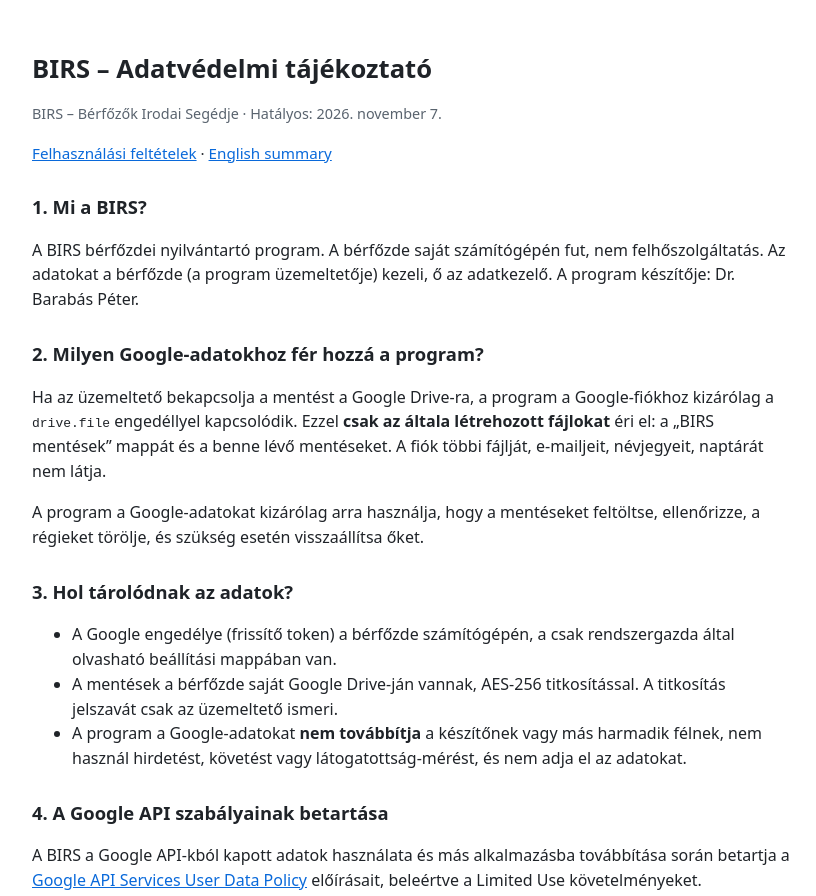
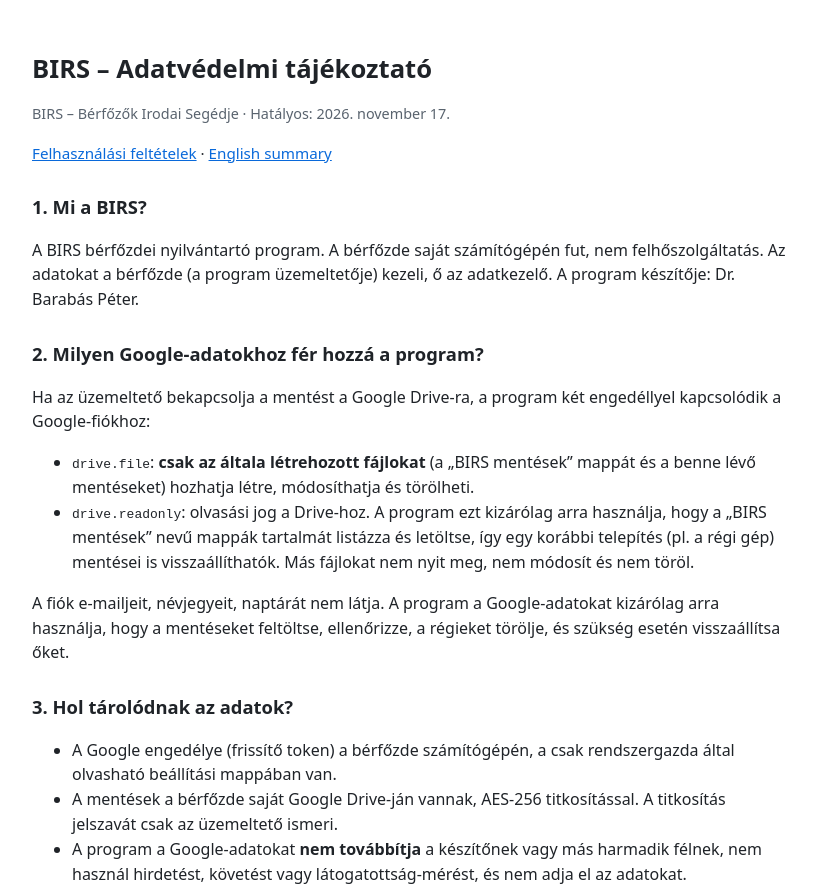
Before and after one commit to p-barabas/BIRS-releases, a plain HTML site: page adatvedelem.html in a window 1280 px wide. Shown: the top 896 px of the page, without its empty margins (228-1044 px from the left). Drawn offline with Linux system fonts and the light colour scheme.

Commit message:
adatvedelem.html: drive.readonly engedély leírása

```diff
--- a/adatvedelem.html
+++ b/adatvedelem.html
@@ -16,7 +16,7 @@
 </head>
 <body>
 <h1>BIRS – Adatvédelmi tájékoztató</h1>
-<p class="meta">BIRS – Bérfőzők Irodai Segédje · Hatályos: 2026. november 7.</p>
+<p class="meta">BIRS – Bérfőzők Irodai Segédje · Hatályos: 2026. november 17.</p>
 <nav><a href="feltetelek.html">Felhasználási feltételek</a> · <a href="#en">English summary</a></nav>
 
 <h2>1. Mi a BIRS?</h2>
@@ -24,11 +24,16 @@
 bérfőzde (a program üzemeltetője) kezeli, ő az adatkezelő. A program készítője: Dr. Barabás Péter.</p>
 
 <h2>2. Milyen Google-adatokhoz fér hozzá a program?</h2>
-<p>Ha az üzemeltető bekapcsolja a mentést a Google Drive-ra, a program a Google-fiókhoz kizárólag a
-<code>drive.file</code> engedéllyel kapcsolódik. Ezzel <strong>csak az általa létrehozott fájlokat</strong> éri el:
-a „BIRS mentések” mappát és a benne lévő mentéseket. A fiók többi fájlját, e-mailjeit, névjegyeit, naptárát nem látja.</p>
-<p>A program a Google-adatokat kizárólag arra használja, hogy a mentéseket feltöltse, ellenőrizze, a régieket
-törölje, és szükség esetén visszaállítsa őket.</p>
+<p>Ha az üzemeltető bekapcsolja a mentést a Google Drive-ra, a program két engedéllyel kapcsolódik a Google-fiókhoz:</p>
+<ul>
+  <li><code>drive.file</code>: <strong>csak az általa létrehozott fájlokat</strong> (a „BIRS mentések” mappát és a
+    benne lévő mentéseket) hozhatja létre, módosíthatja és törölheti.</li>
+  <li><code>drive.readonly</code>: olvasási jog a Drive-hoz. A program ezt kizárólag arra használja, hogy a
+    „BIRS mentések” nevű mappák tartalmát listázza és letöltse, így egy korábbi telepítés (pl. a régi gép) mentései is
+    visszaállíthatók. Más fájlokat nem nyit meg, nem módosít és nem töröl.</li>
+</ul>
+<p>A fiók e-mailjeit, névjegyeit, naptárát nem látja. A program a Google-adatokat kizárólag arra használja, hogy a
+mentéseket feltöltse, ellenőrizze, a régieket törölje, és szükség esetén visszaállítsa őket.</p>
 
 <h2>3. Hol tárolódnak az adatok?</h2>
 <ul>
@@ -65,8 +70,10 @@ címzett kapja meg, és csak a hiba javítására használja.</p>
 
 <h2 id="en">English summary</h2>
 <p>BIRS is a record-keeping program for a Hungarian contract distillery. It runs on the distillery's own computer.
-When Google Drive backup is enabled, it uses only the <code>drive.file</code> scope: it can access only the files it
-creates (encrypted backups in a “BIRS mentések” folder) and nothing else in the account. The refresh token stays on
+When Google Drive backup is enabled, it uses the <code>drive.file</code> scope to create, update and delete only the
+files it creates (encrypted backups in a “BIRS mentések” folder), and the <code>drive.readonly</code> scope solely to
+list and download backups in folders of that name created by an earlier installation, so they can be restored. It does
+not open, modify or delete any other files and has no access to other data in the account. The refresh token stays on
 the distillery's computer. Google user data is used only to upload, verify, prune and restore backups, and is never
 shared with the developer or any third party, sold, or used for advertising. BIRS's use and transfer of information
 received from Google APIs adheres to the
```
